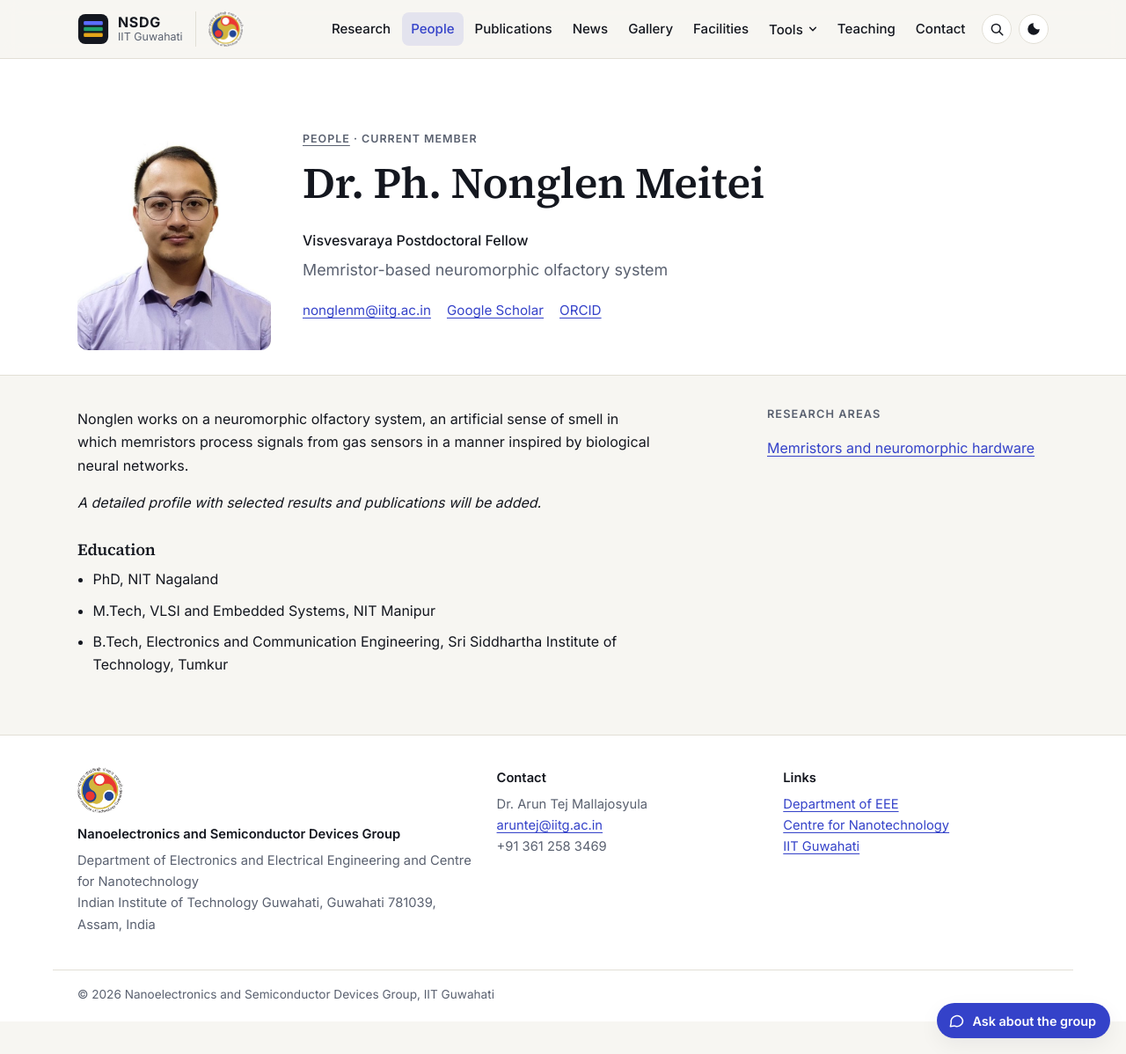
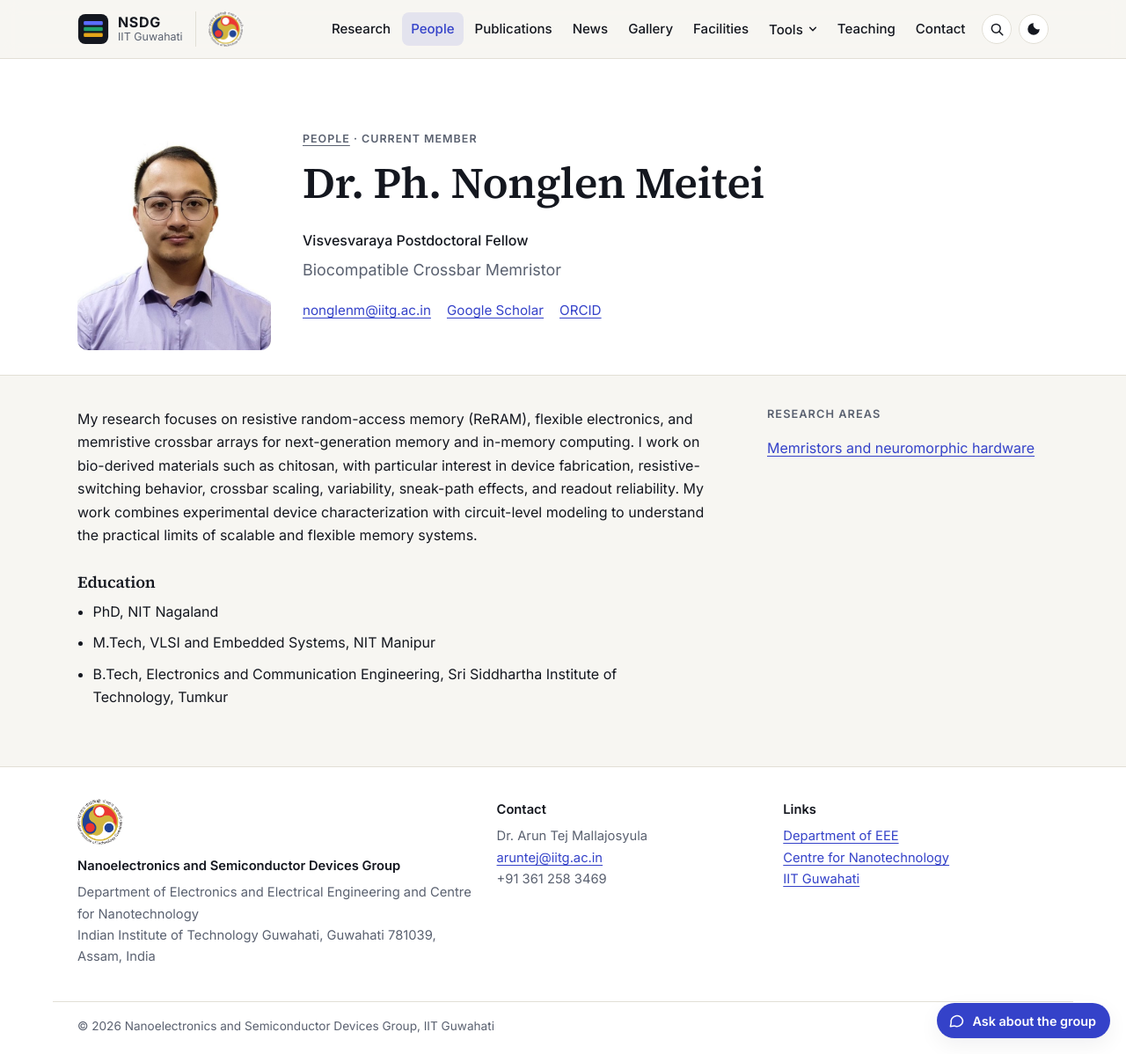
Before and after one commit to nsdg-iitg/nsdg-iitg.github.io, a Jekyll site: the page built from _people/ph-nonglen-meitei.md, in a window 1280 px wide and 1198 px high. Shown: the whole window at 88% size. Built offline with Jekyll 4.4.1, drawn with Linux system fonts in a browser that asks for light colours.

Commit message:
Profile update: Dr. Ph. Nonglen Meitei

```diff
--- a/_people/ph-nonglen-meitei.md
+++ b/_people/ph-nonglen-meitei.md
@@ -4,7 +4,7 @@ role: "Visvesvaraya Postdoctoral Fellow"
 photo: /assets/img/people/ph-nonglen-meitei.jpg
 category: current
 order: 5
-topic: "Memristor-based neuromorphic olfactory system"
+topic: "Biocompatible Crossbar Memristor"
 email: "nonglenm@iitg.ac.in"
 areas: [memristors]
 links:
@@ -17,6 +17,4 @@ education:
   - "B.Tech, Electronics and Communication Engineering, Sri Siddhartha Institute of Technology, Tumkur"
 ---
 
-Nonglen works on a neuromorphic olfactory system, an artificial sense of smell in which memristors process signals from gas sensors in a manner inspired by biological neural networks.
-
-*A detailed profile with selected results and publications will be added.*
+My research focuses on resistive random-access memory (ReRAM), flexible electronics, and memristive crossbar arrays for next-generation memory and in-memory computing. I work on bio-derived materials such as chitosan, with particular interest in device fabrication, resistive-switching behavior, crossbar scaling, variability, sneak-path effects, and readout reliability. My work combines experimental device characterization with circuit-level modeling to understand the practical limits of scalable and flexible memory systems.
```
